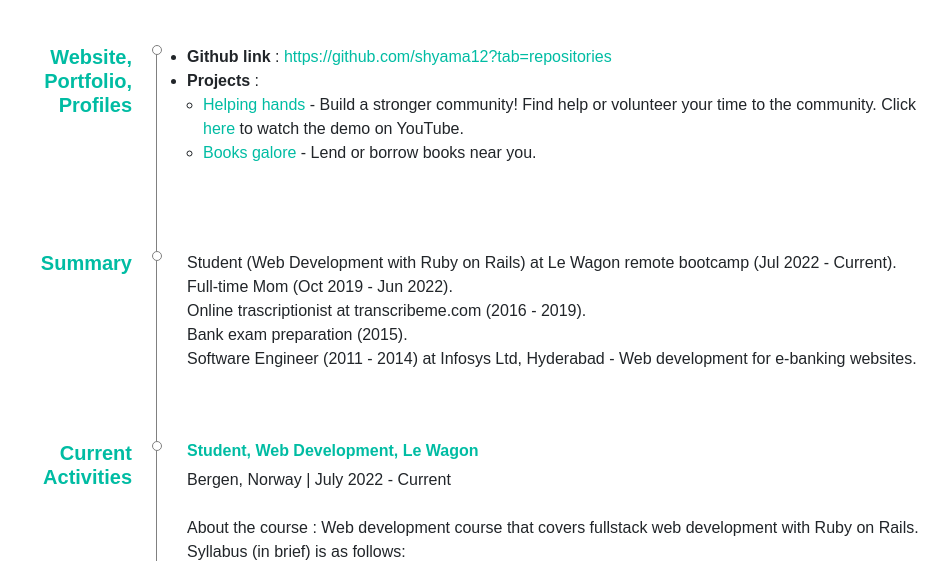
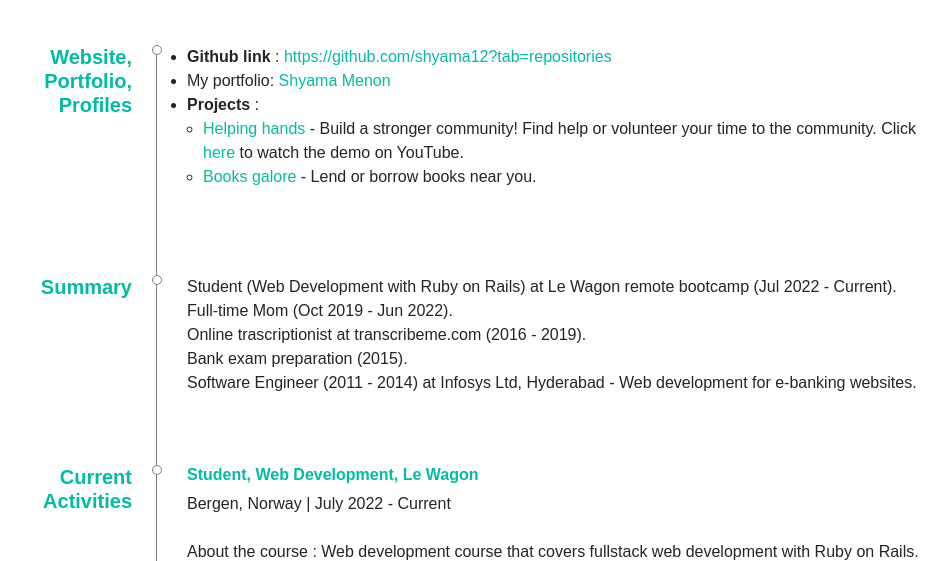
Before and after one commit to shyama12/prof, a plain HTML site: page index.html in a window 1280 px wide. Shown: the part 239-800 px from the top of the page, without its empty margins (229-1178 px from the left). Drawn offline with nearby package versions, Linux system fonts and the light colour scheme.

Commit message:
portfolio link

```diff
--- a/index.html
+++ b/index.html
@@ -44,6 +44,7 @@
         <div class="info-box">
           <ul>
             <li><strong>Github link</strong> : <a href="https://github.com/shyama12?tab=repositories" target="_blank">https://github.com/shyama12?tab=repositories</a></li>
+            <li>My portfolio: <a href="troopl.com/shyama12" target="_blank">Shyama Menon</a></li>
             <li><strong>Projects</strong> : <ul>
               <li class="ms-3"><a href="http://www.helpinghandsngo.me" target="_blank">Helping hands</a> - Build a stronger community! Find help or volunteer your time to the community. Click <a href="https://youtu.be/urrKN1r88LM" target="_blank">here</a> to watch the demo on YouTube.</li>
               <li class="ms-3"><a href="https://booksgalore-shyama12.herokuapp.com" target="_blank">Books galore</a> - Lend or borrow books near you. </li>
```
